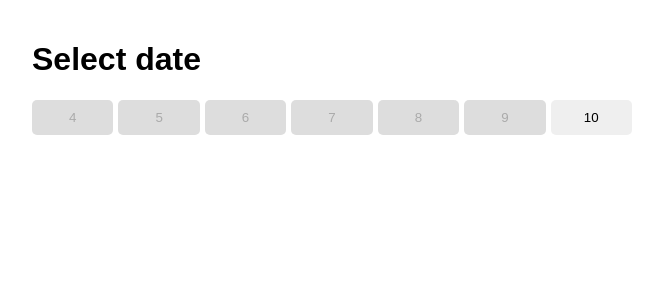
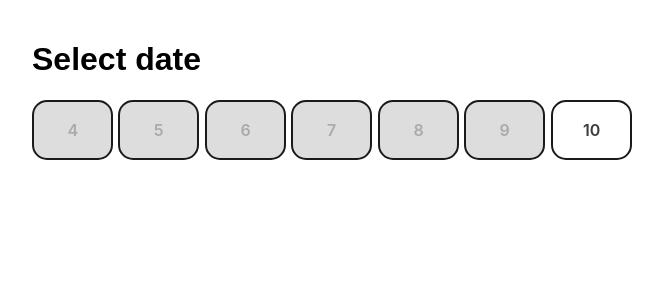
Before and after one commit to b-gleb/my-react-app, a React (Create React App) app: page / in a window 1280 px wide. Shown: the top 300 px of the page, without its empty margins (308-971 px from the left). Built offline with nearby package versions, Linux system fonts and the light colour scheme.

Commit message:
Update .day-button style

```diff
--- a/src/App.css
+++ b/src/App.css
@@ -36,11 +36,39 @@
   gap: 5px;
 }
 
-.day-button, .hour-button, .submit-button {
+.hour-button, .submit-button {
   padding: 10px;
   border: none;
   border-radius: 5px;
   cursor: pointer;
+}
+
+.day-button {
+  appearance: none;
+  background-color: var(--tg-theme-bg-color);
+  border: 2px solid #1A1A1A;
+  border-radius: 15px;
+  box-sizing: border-box;
+  color: #3B3B3B;
+  cursor: pointer;
+  display: inline-block;
+  font-family: Roobert,-apple-system,BlinkMacSystemFont,"Segoe UI",Helvetica,Arial,sans-serif,"Apple Color Emoji","Segoe UI Emoji","Segoe UI Symbol";
+  font-size: 16px;
+  font-weight: 600;
+  line-height: normal;
+  margin: 0;
+  min-height: 60px;
+  min-width: 0;
+  outline: none;
+  padding: 16px 24px;
+  text-align: center;
+  text-decoration: none;
+  transition: all 300ms cubic-bezier(.23, 1, 0.32, 1);
+  user-select: none;
+  -webkit-user-select: none;
+  touch-action: manipulation;
+  width: 100%;
+  will-change: transform;
 }
 
 .day-button.today {
```
